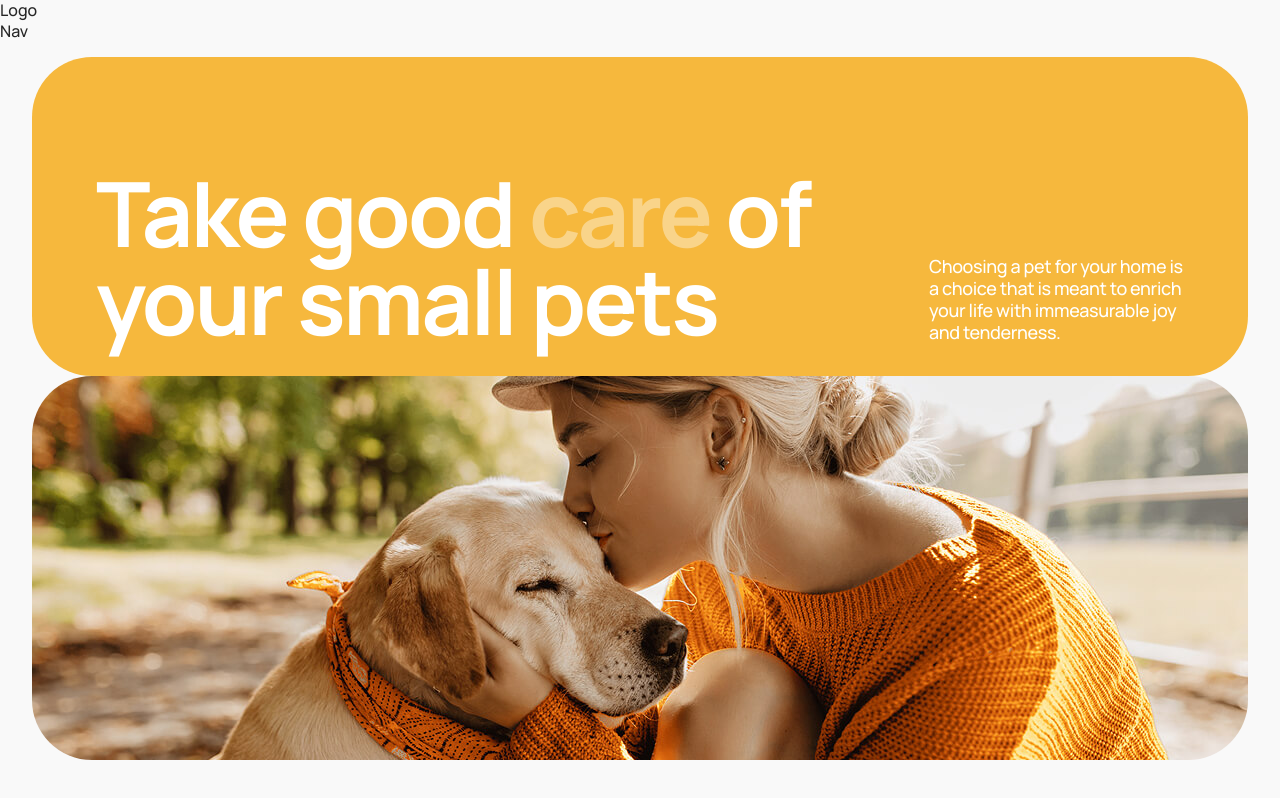
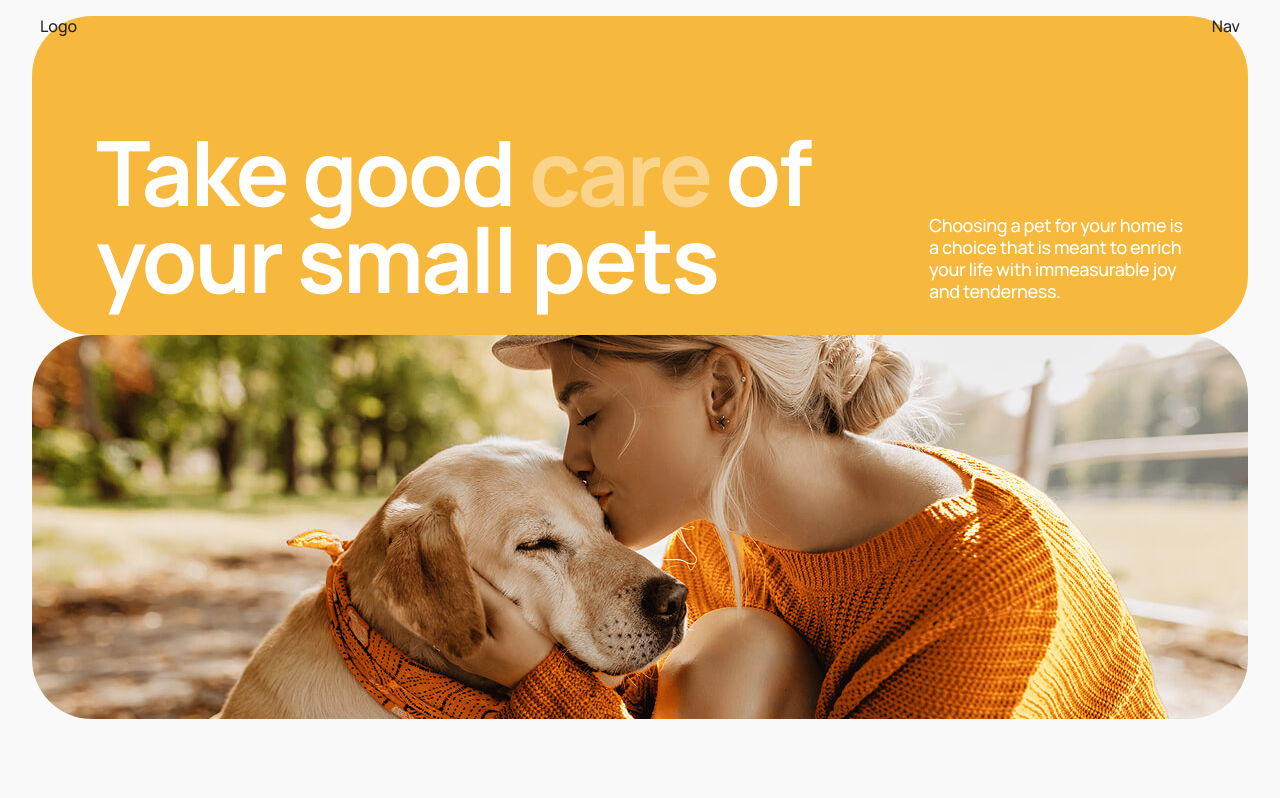
Before and after one commit to valentyna88/petlove, a React (Vite) app: page /home in a window 1280 px wide. Built offline with nearby package versions, Linux system fonts and the light colour scheme.

Commit message:
style: add Header styles

```diff
--- a/src/components/Header/Header.module.css
+++ b/src/components/Header/Header.module.css
@@ -0,0 +1,20 @@
+.header {
+  width: 100%;
+  position: absolute;
+  display: flex;
+  justify-content: space-between;
+  margin-top: 10px;
+  padding: 0 40px;
+}
+
+@media screen and (min-width: 1280px) {
+  .homeHeader {
+    /* position: absolute; */
+    top: 16px;
+    left: 0;
+    right: 0;
+    max-width: 100%;
+    background-color: transparent;
+    margin: 0 auto;
+  }
+}
```
